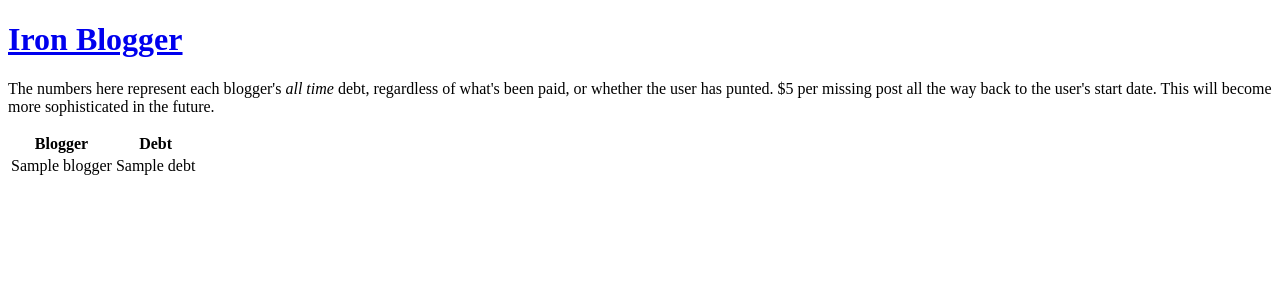
After one commit to zenhack/iron-blogger2, a Flask app: template ironblogger/templates/status.html in a window 1280 px wide. The commit adds this page. Shown: the top 300 px of the page. Run offline with Flask 2, Linux system fonts and the light colour scheme; the template is opened without the code that fills it: most values are stand-ins (such as "Sample title", 1, 10 or a date in 2020).

Commit message:
Add status page.
Shows debts, badly.

```diff
--- a/ironblogger/app.py
+++ b/ironblogger/app.py
@@ -23,6 +23,13 @@ def show_index():
     return render_template('index.html')
 
 
+@app.route('/status')
+def show_status():
+    blogger_debts = [(blogger, '$%d' % (5 * blogger.missed_posts()))
+                     for blogger in db.session.query(Blogger).all()]
+    return render_template('status.html', blogger_debts=blogger_debts)
+
+
 @app.route('/bloggers')
 def show_bloggers():
     return render_template('bloggers.html',
--- a/ironblogger/templates/index.html
+++ b/ironblogger/templates/index.html
@@ -1,6 +1,7 @@
 {% extends "layout.html" %}
 {% block content %}
 <ul>
+	<li><a href="{{ url_for('show_status') }}">Status</a></li>
 	<li><a href="{{ url_for('show_bloggers') }}">Bloggers</a></li>
 	<li><a href="{{ url_for('show_all_posts') }}">All Posts</a></li>
 </ul>
--- /dev/null
+++ b/ironblogger/templates/status.html
@@ -0,0 +1,20 @@
+{% extends "layout.html" %}
+{% block content %}
+<p>The numbers here represent each blogger's <em>all time</em> debt, regardless
+of what's been paid, or whether the user has punted. $5 per missing post all the
+way back to the user's start date. This will become more sophisticated in the
+future.</p>
+
+<table>
+	<tr>
+		<th>Blogger</th>
+		<th>Debt</th>
+	</tr>
+	{% for blogger, debt in blogger_debts %}
+	<tr>
+		<td>{{ blogger.name }}</td>
+		<td>{{ debt }}</td>
+	</tr>
+	{% endfor %}
+</table>
+{% endblock %}
```
